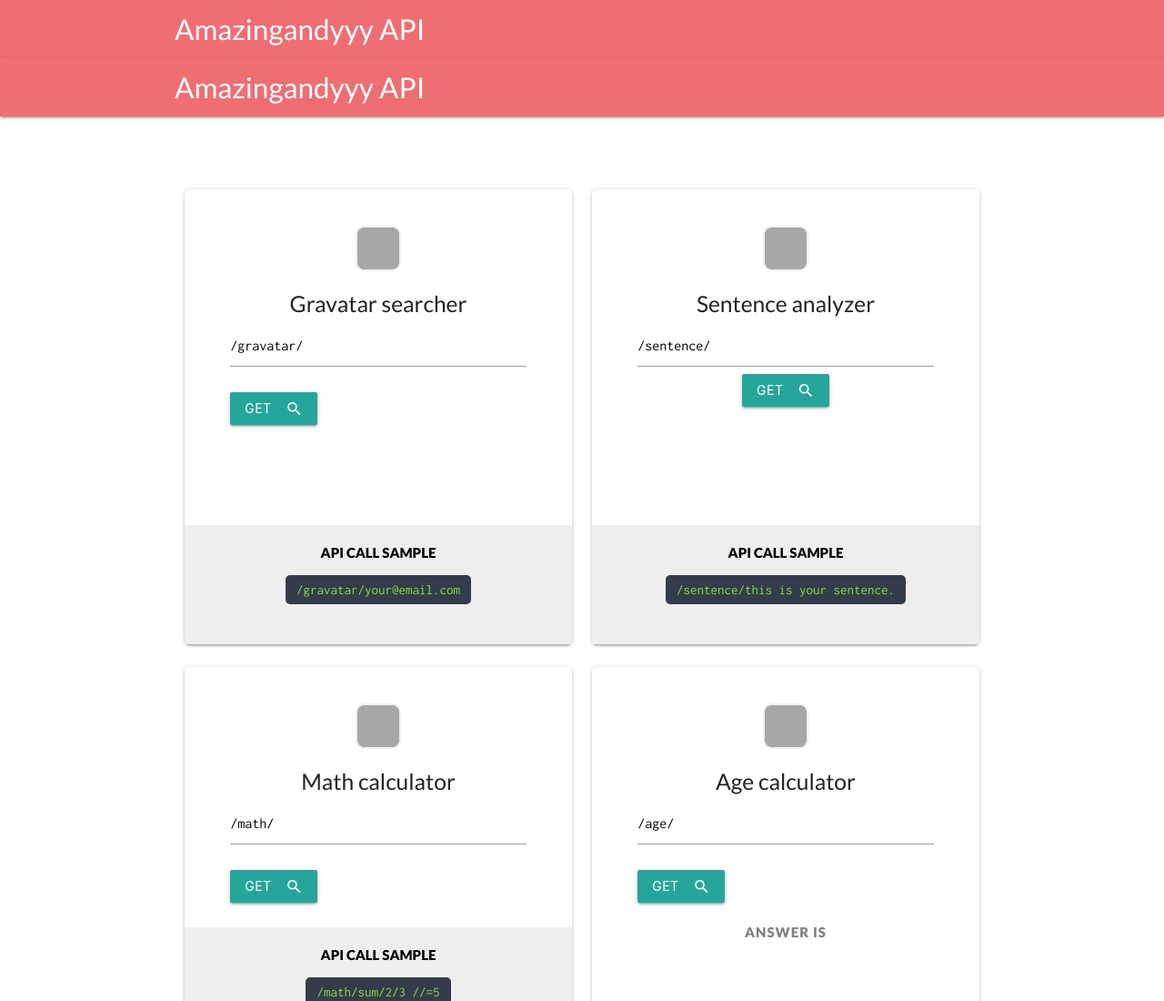
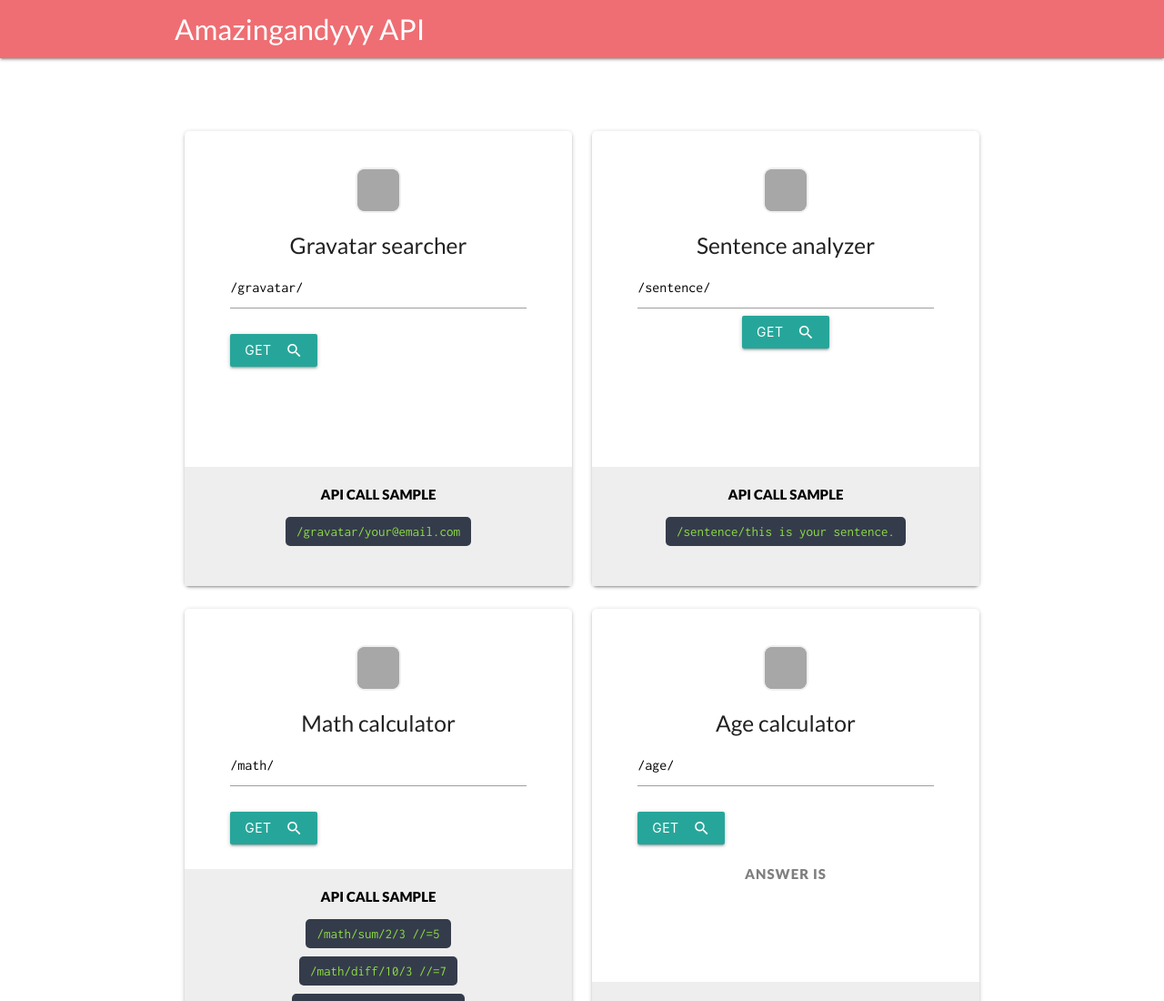
Before and after one commit to amazingandyyy/customapi, a website: page public/index.html in a window 1280 px wide. Shown: the top 1100 px of the page at 91% size. Drawn offline with nearby package versions, Linux system fonts and the light colour scheme; grey boxes are pictures that could not be loaded.

Commit message:
testing2

```diff
--- a/public/index.html
+++ b/public/index.html
@@ -17,13 +17,6 @@
 
 <body>
 
-    <nav>
-        <div class="nav-wrapper">
-            <div class="container">
-                <a href="#!" class="brand-logo">Amazingandyyy API</a>
-            </div>
-        </div>
-    </nav>
     <nav>
         <div class="nav-wrapper">
             <div class="container">
```
